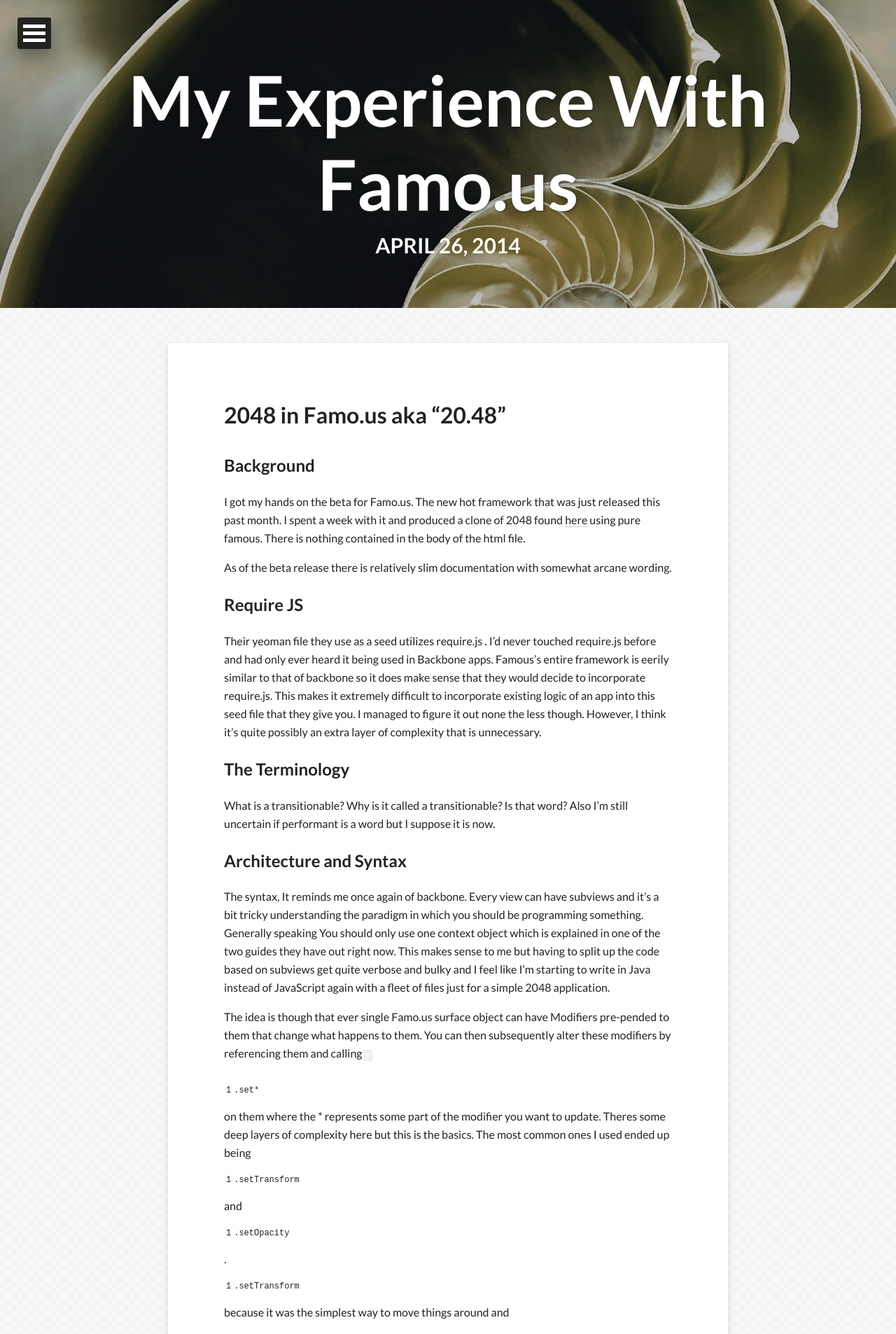
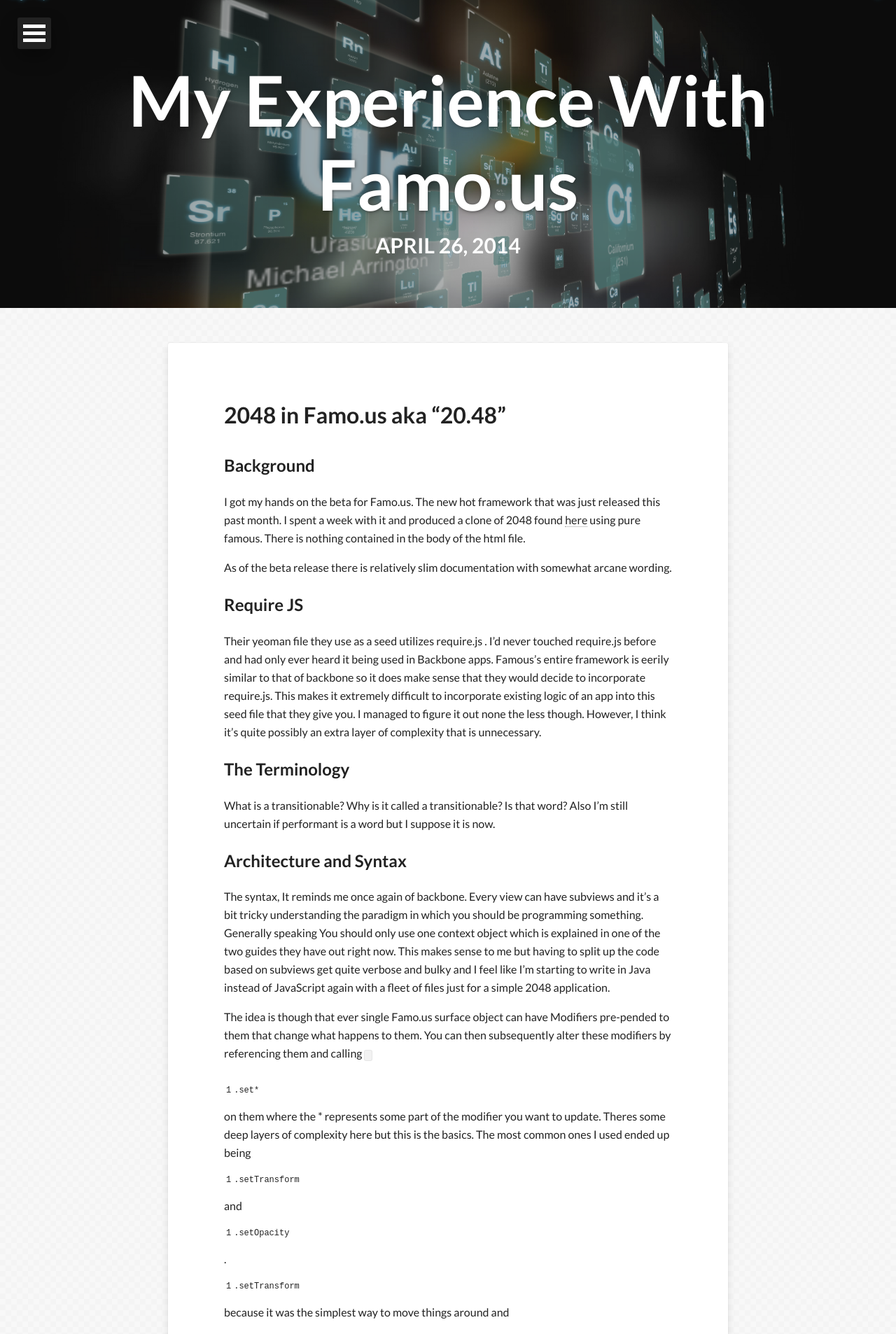
Before and after one commit to Eduardo-Cabrera/HarleyKwyn.github.io, a Jekyll site: the page built from _posts/2014-04-26-famous-2048.md, in a window 1280 px wide. Shown: the top 1906 px of the page at 70% size. Built offline with Jekyll 4.4.1, drawn with Linux system fonts in a browser that asks for light colours; nearby versions of some CDN libraries; Markdown is read by kramdown in place of the engine named in the settings; comment, search, counter and statistics services are not loaded.

Commit message:
Adds new background image for famo.us post

```diff
--- a/_posts/2014-04-26-famous-2048.md
+++ b/_posts/2014-04-26-famous-2048.md
@@ -6,7 +6,7 @@
 tags: [2048, Famous, Famo.us]
 discription: "My first encounter with the Famous animation libaray."
 image:
-  feature: the-golden-ratio.jpg
+  feature: famous.png
 comments: true
 share: true
 ---
```
Also changed, not shown: images/famous.png (added).
